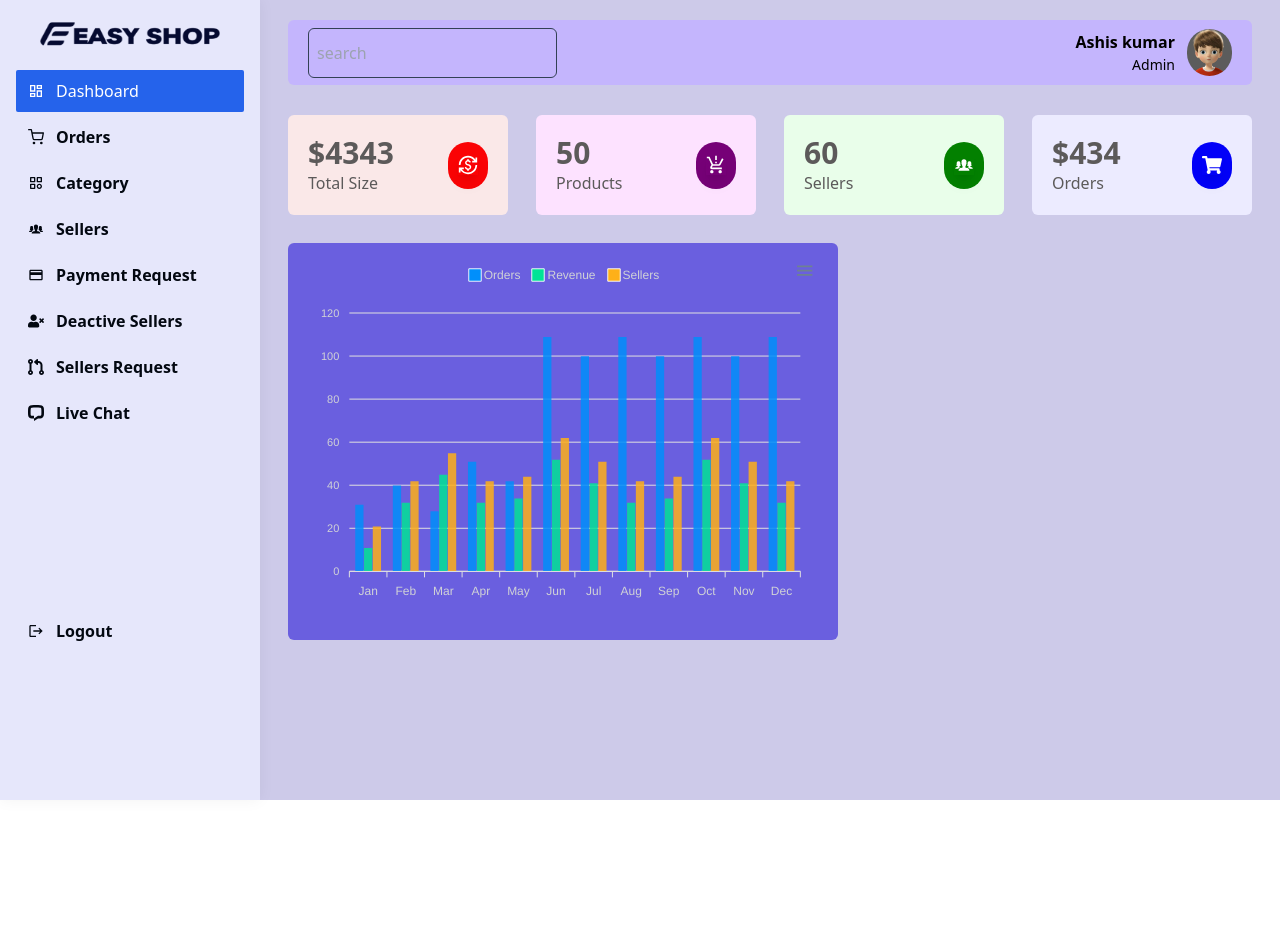
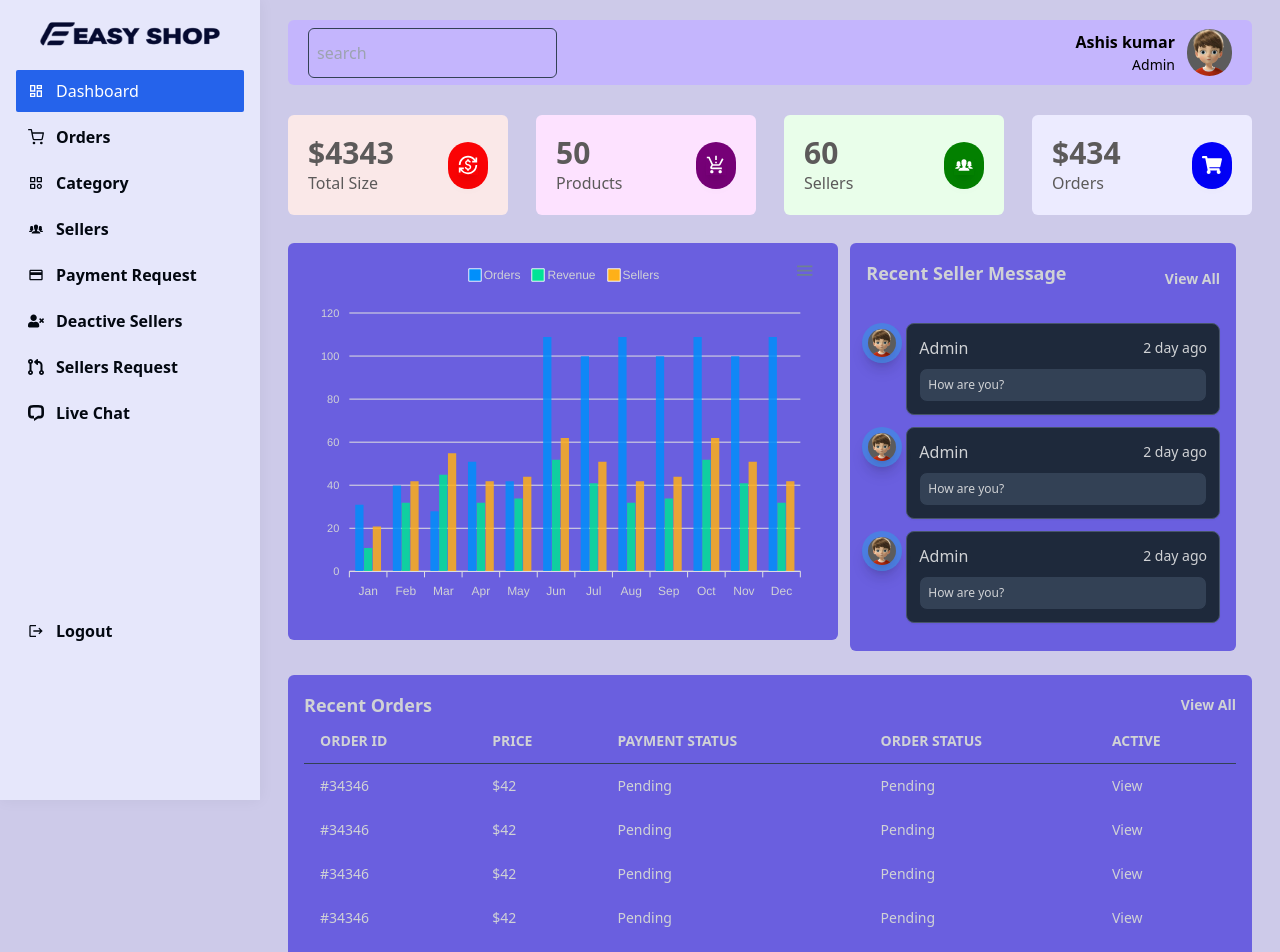
Before and after one commit to Asionsolver/ecommerce-project, a React (Vite) app in the folder dashboard/: page /admin/dashboard in a window 1280 px wide. Shown: the top 952 px of the page. Before the commit the page ends 800 px from the top, so only its background shows below. Built offline with nearby package versions, Linux system fonts and the light colour scheme.

Commit message:
admin dashboard design complete

```diff
--- a/dashboard/src/views/admin/AdminDashboard.jsx
+++ b/dashboard/src/views/admin/AdminDashboard.jsx
@@ -1,9 +1,9 @@
 import { IoIosPeople } from "react-icons/io";
 import { MdCurrencyExchange, MdProductionQuantityLimits } from "react-icons/md";
 import { FaShoppingCart } from "react-icons/fa";
-import Chart from "react-apexcharts";
-import { data } from "autoprefixer";
-
+import Charts from "react-apexcharts";
+import { Link } from "react-router-dom";
+import adminLogo from "../../assets/images/admin.jpg";
 const AdminDashboard = () => {
   const state = {
     series: [
@@ -59,6 +59,37 @@
       legend: {
         position: "top",
       },
+      responsive: [
+        {
+          breakpoint: 565,
+          yaxis: {
+            categories: [
+              "Jan",
+              "Feb",
+              "Mar",
+              "Apr",
+              "May",
+              "Jun",
+              "Jul",
+              "Aug",
+              "Sep",
+              "Oct",
+              "Nov",
+              "Dec",
+            ],
+          },
+          options: {
+            plotOptions: {
+              bar: {
+                horizontal: true,
+              },
+              chart: {
+                height: "550px",
+              },
+            },
+          },
+        },
+      ],
     },
   };
   return (
@@ -105,7 +136,7 @@
       <div className="w-full flex flex-wrap mt-7 ">
         <div className="w-full lg:w-7/12 lg:pr-3 ">
           <div className="w-full bg-[#6a5fdf] p-4 rounded-md">
-            <Chart
+            <Charts
               options={state.options}
               series={state.series}
               type="bar"
@@ -113,6 +144,115 @@
             />
           </div>
         </div>
+
+        <div className="w-full lg:w-5/12 lg:pr-4 mt-6 lg:mt-0 ">
+          <div className="w-full bg-[#6a5fdf] p-4 rounded-md text-lightGray">
+            <div className="flex justify-between items-center">
+              <h2 className="font-semibold text-lg text-lightGray pb-3">
+                Recent Seller Message
+              </h2>
+              <Link className="font-semibold text-sm text-lightGray">
+                View All
+              </Link>
+            </div>
+            <div className="flex flex-col gap-2 pt-6 text-lightGray">
+              <ol className="relative border-1 border-slate-600 ml-4">
+                {[1, 2, 3].map((item, id) => (
+                  <li key={id} className="mb-3 ml-6">
+                    <div className="flex absolute -left-5 shadow-lg justify-center items-center w-10 h-10 p-[6px] bg-[#4c7fe2] rounded-full z-10">
+                      <img
+                        className="w-full rounded-full h-full shadow-lg"
+                        src={adminLogo}
+                        alt="admin-logo"
+                      />
+                    </div>
+                    <div className="p-3 bg-slate-800 rounded-lg border border-slate-600 shadow-sm">
+                      <div className="flex justify-between items-center mb-2">
+                        <Link className="text-md font-normal sm:order-last sm:mb-0">
+                          Admin
+                        </Link>
+                        <time className="mb-1 text-sm font-normal sm:order-last sm:mb-0">
+                          2 day ago
+                        </time>
+                      </div>
+                      <div className="p-2 text-xs font-normal bg-slate-700 rounded-lg border border-slate-800">
+                        How are you?
+                      </div>
+                    </div>
+                  </li>
+                ))}
+              </ol>
+            </div>
+          </div>
+        </div>
+      </div>
+
+      <div className="bg-[#6a5fdf] w-full p-4 rounded-md mt-6">
+        <div className="flex justify-between items-center">
+          <h2 className="font-semibold text-lg text-lightGray">
+            Recent Orders
+          </h2>
+          <Link className="font-semibold text-sm text-lightGray">View All</Link>
+        </div>
+        <div className="relative overflow-x-auto">
+          <table className="w-full text-sm text-left text-lightGray ">
+            <thead className="text-sm text-lightGray uppercase border-b border-slate-700">
+              <tr>
+                <th className="py-3 px-4 " scope="col">
+                  Order Id
+                </th>
+                <th className="py-3 px-4 " scope="col">
+                  Price
+                </th>
+                <th className="py-3 px-4 " scope="col">
+                  Payment Status
+                </th>
+                <th className="py-3 px-4 " scope="col">
+                  Order status
+                </th>
+                <th className="py-3 px-4 " scope="col">
+                  Active
+                </th>
+              </tr>
+            </thead>
+            <tbody>
+              {[1, 2, 3, 4, 5].map((item, id) => (
+                <tr key={id}>
+                  <td
+                    className="py-3 px-4 font-medium whitespace-nowrap"
+                    scope="row"
+                  >
+                    #34346
+                  </td>
+                  <td
+                    className="py-3 px-4 font-medium whitespace-nowrap"
+                    scope="row"
+                  >
+                    $42
+                  </td>
+                  <td
+                    className="py-3 px-4 font-medium whitespace-nowrap"
+                    scope="row"
+                  >
+                    Pending
+                  </td>
+                  <td
+                    className="py-3 px-4 font-medium whitespace-nowrap"
+                    scope="row"
+                  >
+                    Pending
+                  </td>
+                  <td
+                    className="py-3 px-4 font-medium whitespace-nowrap"
+                    scope="row"
+                  >
+                    <Link>View</Link>
+                  </td>
+                </tr>
+              ))}
+            </tbody>
+          </table>
+        </div>
       </div>
     </div>
   );
--- a/dashboard/tailwind.config.js
+++ b/dashboard/tailwind.config.js
@@ -8,6 +8,7 @@
         violetBlue: "#6f68d1",
         lavender: "#E6E7FB",
         richBlack: "#030811",
+        lightGray: "#d0d2d5",
       },
     },
   },
```
